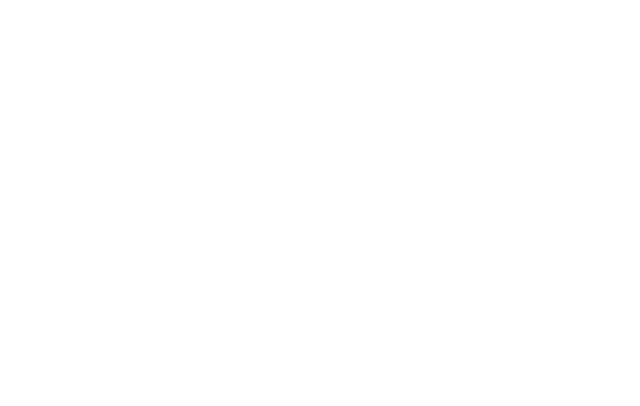
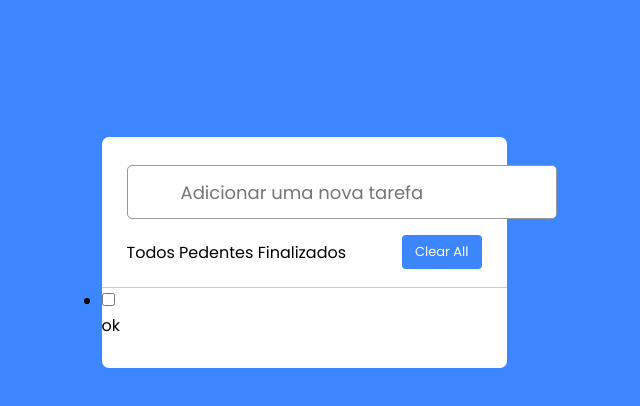
Before and after one commit to mateusbarboza/todolist, a plain HTML site: page index.html in a window 1280 px wide. Shown: the whole page, without its empty margins (336-976 px from the left). Drawn offline with Linux system fonts and the light colour scheme.

Commit message:
segundo commit

```diff
--- a/index.html
+++ b/index.html
@@ -6,8 +6,33 @@
     <meta name="viewport" content="width=device-width, initial-scale=1.0">
     <title>Todolist em Javascript</title>
     <link rel="stylesheet" href="style.css">
+    <link rel=”stylesheet” href=”https://cdnjs.cloudflare.com/ajax/libs/font-awesome/5.11.2/css/all.css”>
 </head>
 <body>
-
+    <div class="wrapper">
+        <div class="task-input">
+            <i class="fa-solid fa-bars"></i>
+            <input type="text" placeholder="Adicionar uma nova tarefa">
+        </div>
+        <div class="controles">
+            <div class="filtros">
+                <spam id="todos">Todos</spam>
+                <spam id="pendentes">Pedentes</spam>
+                <spam id="finalizados">Finalizados</spam>
+            </div>
+            <button class="clear-btn">Clear All</button>
+    </div>
+    <ul class="task-box">
+        <li class="task">
+            <label for="">
+                <input type="checkbox" id="1">
+                <p>ok</p>
+            </label>
+            <div class="setting">
+                <i class="uil uil-ellipsis-h"></i>
+            </div>
+        </li>
+    </ul>
+    </div>
 </body>
 </html>
--- a/style.css
+++ b/style.css
@@ -0,0 +1,63 @@
+@import url('https://fonts.googleapis.com/css2?family=Poppins:wght@400;500;600;700&display=swap');
+*{
+    margin:0;
+    padding:0;
+    box-sizing: bordex-box;
+    font-family: 'Poppins', sans-serif;
+}
+body{
+    background: #3c87ff;
+}
+.wrapper{
+    max-width: 405px;
+    margin: 137px auto;
+    background: #fff;
+    border-radius: 7px;
+    padding: 28px 0 30px;
+}
+.task-input{
+    height: 52px;
+    padding: 0 25px;
+    position: relative;
+}
+.task-input img{
+    position: absolute;
+    top: 50%;
+    transform: translate(17px, -50%);
+}
+.task-input input{
+    height: 100%;
+    width: 100%;
+    outline: none;
+    font-size: 18px;
+    border-radius: 5px;
+    padding: 0 20px 0px 53px;
+    border: 1px solid #999;
+}
+.task-input input::placeholer{
+    color: #bfbfbf;
+}
+.controles{
+    display: flex;
+    align-items: center;
+    justify-content: space-between;
+    padding: 18px 25px;
+    border-bottom: 1px solid #ccc;
+}
+.filtros span{
+    cursor: pointer;
+    margin: 0 8px;
+    font-size: 17px;
+}
+filtros span.active{
+    color: #3c87ff;
+}
+.controles .clear-btn{
+    outline: none;
+    border: none;
+    color: #fff;
+    font-size: 13px;
+    border-radius: 4px;
+    padding: 7px 13px;
+    background: #3c87ff;
+}
```
